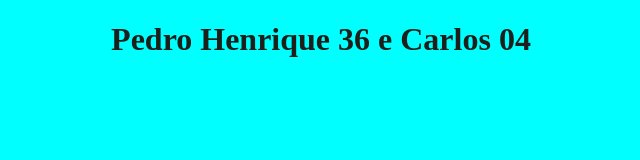
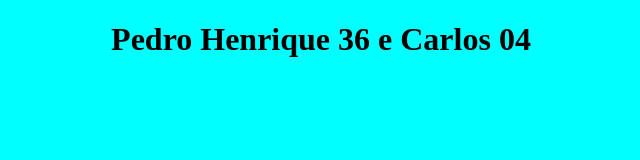
Before and after one commit to pedrinn044/Programa-o, a plain HTML site: page index.html in a window 1280 px wide. Shown: the whole page, without its empty margins (319-959 px from the left). Drawn offline with Linux system fonts and the light colour scheme.

Commit message:
style.css

```diff
--- a/style.css
+++ b/style.css
@@ -2,7 +2,7 @@ body{
     background-color: aqua;
 }
 h1{
-    text-align: center; color: rgb(29, 32, 26);
+    text-align: center; color: black
 }
 p{
     text-align: center; color: black;
```
